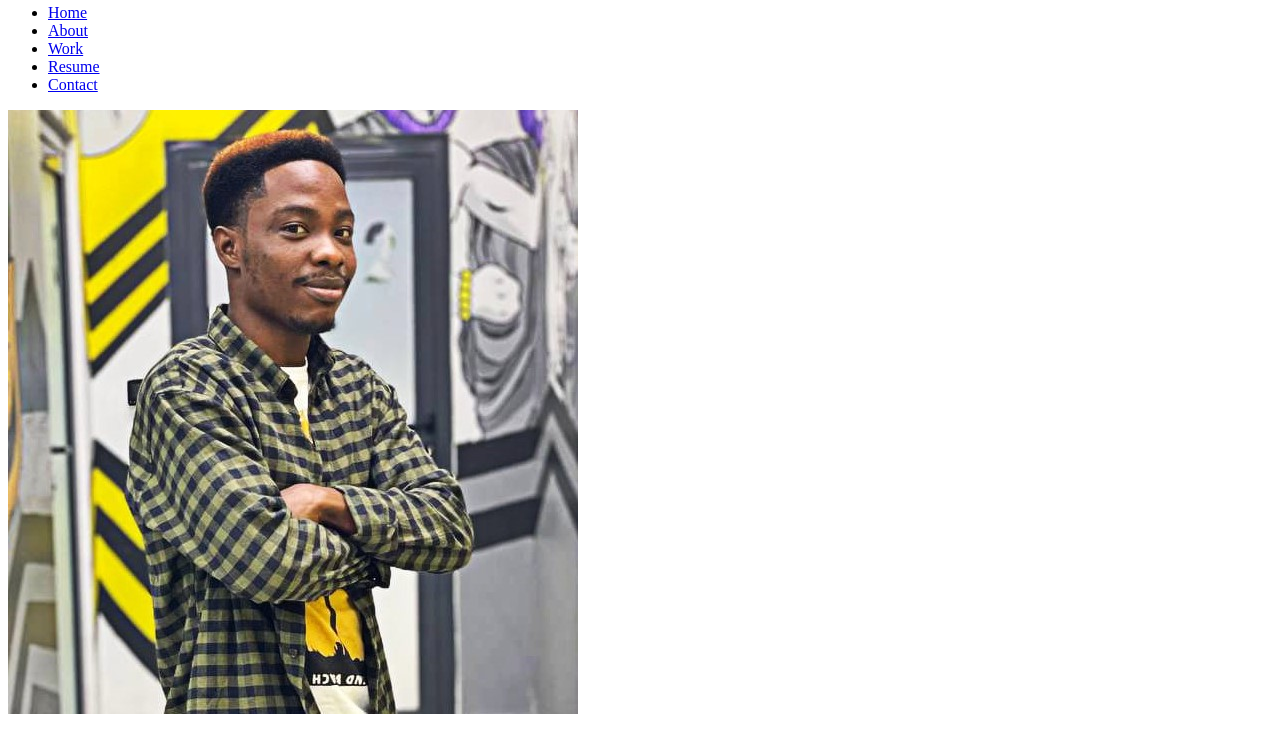
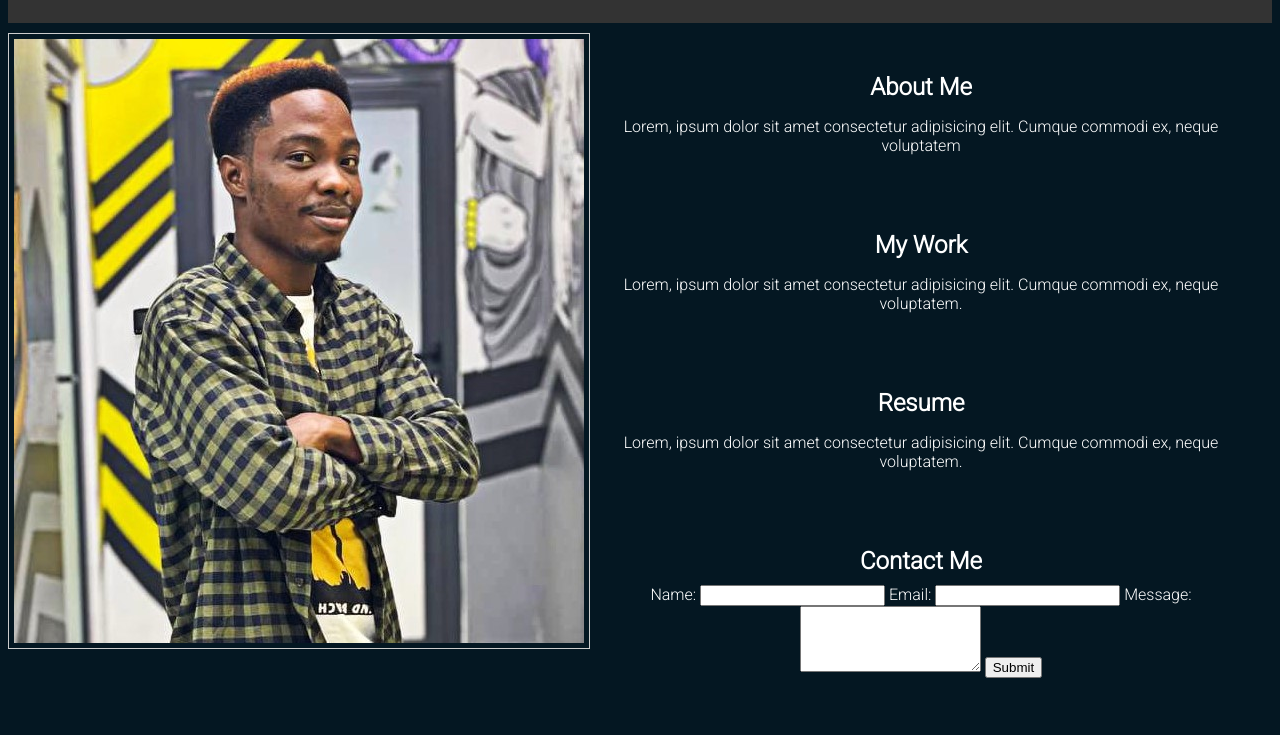
Before and after one commit to Olohyede/Personal-Portfolio, a plain HTML site: page index.html in a window 1280 px wide. Shown: the part 76-811 px from the top of the page. Drawn offline with Linux system fonts and the light colour scheme.

Commit message:
index.html

```diff
--- a/index.html
+++ b/index.html
@@ -3,22 +3,29 @@
 <head>
     <meta charset="UTF-8">
     <meta name="viewport" content="width=device-width, initial-scale=1.0">
+    <title>MY PERSONAL PORTFOLIO</title>
+    <link rel="stylesheet" href="styles.css"/>
+    <style>
+        @import url('https://fonts.googleapis.com/css2?family=Roboto:wght@300&display=swap');
+      </style>
 </head>
 
 
 <body>
-    <header><h1>Portfolio</h1></header>
 
     <nav>
        <!--unordered list of navigation links-->
         <ul>
-        <li><a href="index.html">Home</a></li>
-        <li><a href="about.html">About</a></li>
-        <li><a href="work.html">Work</a></li>
-        <li><a href="resume.html">Resume</a></li>
-        <li><a href="contact.html">Contact</a></li>
+        <li>Portfolio</li>
+        <li><a href="#">Home</a></li>
+        <li><a href="#">About</a></li>
+        <li><a href="#">Work</a></li>
+        <li><a href="#">Resume</a></li>
+        <li><a href="#">Contact</a></li>
         </ul>
+
     </nav>
+
 
     <img src="./my-image.jpg "alt="My Picture" >
 
@@ -65,6 +72,7 @@
 </body>
 <br>
 <br>
+
 <footer>
     <p>Copyright © 2023 My Website. All rights reserved.</p>
 
--- a/styles.css
+++ b/styles.css
@@ -0,0 +1,91 @@
+body {
+    font-family: 'Roboto', sans-serif;
+    background-color: rgb(4, 23, 34);
+
+}
+
+nav {
+    background-color: #333;
+    color: #fff;
+    padding: 10px;
+    margin-bottom: 10px;
+  }
+
+  nav ul {
+    list-style: none;
+    display: flex;
+    justify-content: right;
+    gap: 40px 70px;
+
+    /* justify-content: space-between; */
+
+  }
+
+  nav li {
+    padding: 10px;
+  }
+
+  nav li a {
+    color: #fff;
+    text-decoration: none;
+    float: right;
+  }
+
+  img {
+    max-width: 100%;
+    height: auto;
+    border: 1px solid #ccc;
+    padding: 5px;
+    float: left;
+  }
+
+  /* Sections */
+
+  section {
+    padding: 20px;
+  }
+
+  h2 {
+    margin-bottom: 10px;
+  }
+
+  /* About Section */
+
+  #about {
+    /* background-color: #f0f0f0; */
+    text-align: center;
+    text-decoration: white;
+    color: #fff;
+  }
+
+  /* Work Section */
+
+  #work {
+
+    text-align: center;
+    color: #fff;
+  }
+
+  /* Resume Section */
+
+  #resume {
+    text-align: center;
+    color: #fff;
+  }
+
+  /* Contact Section */
+
+  #contact {
+
+    text-align: center;
+    color: #fff;
+  }
+
+  /* Footer */
+
+  footer {
+    background-color: #333;
+    color: #fff;
+    text-align: center;
+    padding: 10px;
+  }
```
